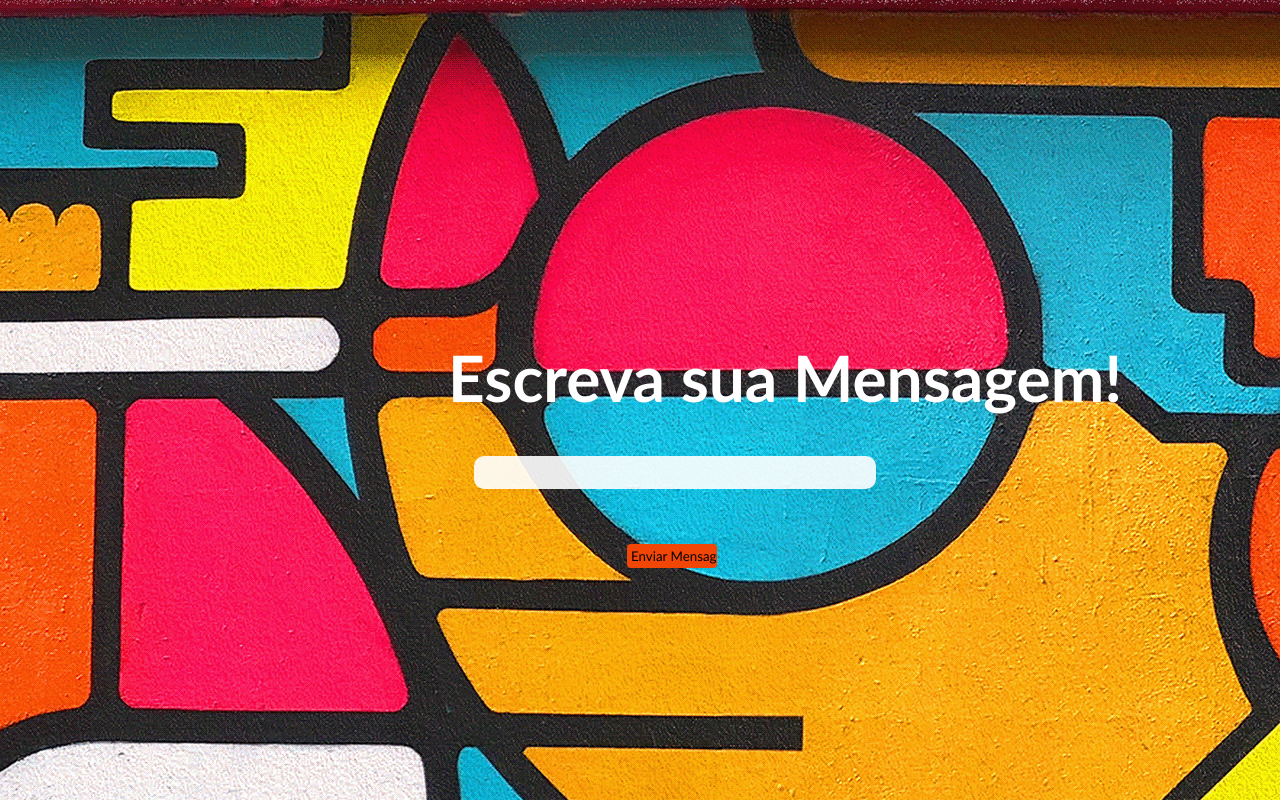
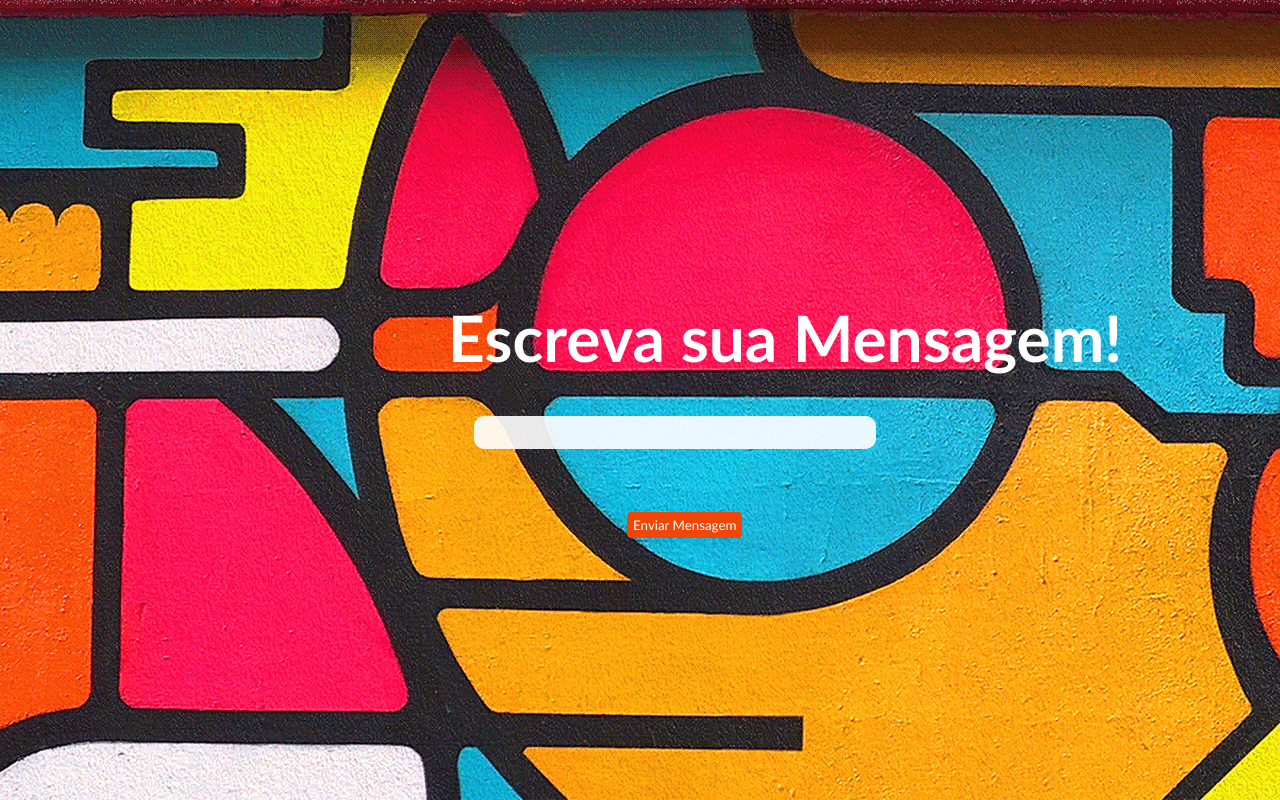
Before and after one commit to juliastella/Docker, a PHP site: page / in a window 1280 px wide. Run offline with PHP 8.4, Linux system fonts and the light colour scheme.

Commit message:
Finalizalção da pagina de estilos

```diff
--- a/modulo_4/index.php
+++ b/modulo_4/index.php
@@ -11,7 +11,7 @@
   <h1 class="texto-1">Escreva sua Mensagem!</h1>
   <form class = "formulario" action="process.php" method="POST">
     <input id = "barra" type="text" name="message" id="message">
-    <input id = "texto-formulario" type="submit" value="Enviar Mensagem">
+    <input id = "butao_form" type="submit" value="Enviar Mensagem">
   </form>
 </body>
 </html>
--- a/modulo_4/style.css
+++ b/modulo_4/style.css
@@ -3,11 +3,11 @@ body{
 }
 .texto-1{
     color: white;
-    font-family: 'Gill Sans', 'Gill Sans MT', Calibri, 'Trebuchet MS', sans-serif;
+    font-family: 'Gill Sans', 'Gill Sans MT', Calibri, 'Trebuchet MS', monospace;
     font-size: 400%;
     font-weight: bold;
     position: absolute;
-    top: 37%;
+    top: 32%;
     left: 35%;
     right: 0.2%;
 }
@@ -22,18 +22,20 @@ body{
     opacity: 0.9;
     padding: 0.7%;
     position: absolute;
-    top: 57%;
+    top: 52%;
     left: 37%;
     width: 30%;
 }
-#texto-formulario{
+#butao_form{
     background-color: #F24607;
     font-family: 'Gill Sans', 'Gill Sans MT', Calibri, 'Trebuchet MS', sans-serif;
+    color: white;
+    cursor: pointer;
     border: 4px white;
     border-radius: 4px;
-    padding: 0.3%;
+    padding: 0.4%;
     position: absolute;
-    top: 68%;
+    top: 64%;
     left: 49%;
-    width: 7%;
+    width: 9%;
 }
```
Also changed, not shown: modulo_4/messages/msg-19.txt (added), modulo_4/messages/msg-20.txt (added), modulo_4/messages/msg-21.txt (added), modulo_4/messages/msg-22.txt (added), modulo_4/messages/msg-23.txt (added), modulo_4/messages/msg-24.txt (added).
